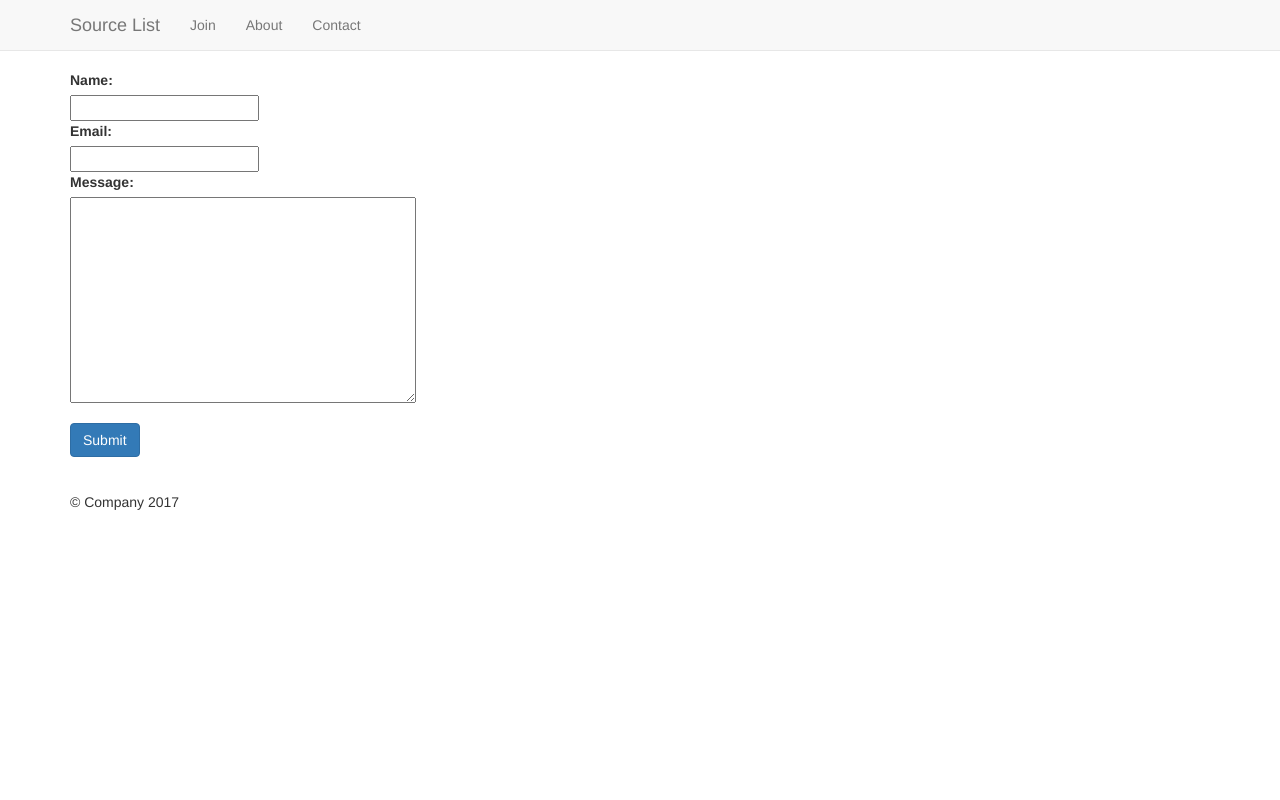
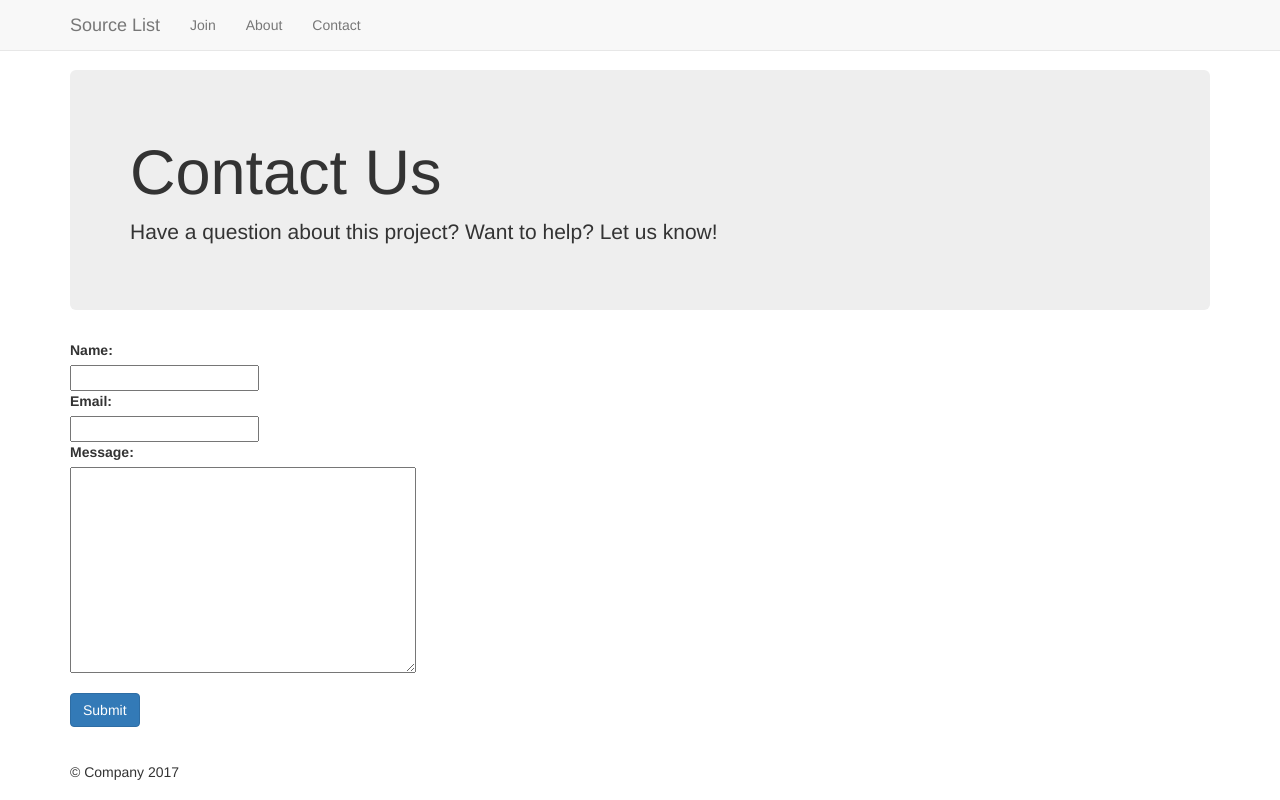
Before and after one commit to greglinch/sourcelist, a Django app: page /contact in a window 1280 px wide. Run offline with Django 3.2, Linux system fonts and the light colour scheme; parts of the project's set-up code (start-up, migrations or seed data) failed here and were passed over; some libraries are stand-ins or nearby versions.

Commit message:
reformat and update contact page

```diff
--- a/templates/contact.html
+++ b/templates/contact.html
@@ -1,7 +1,11 @@
 {% extends 'base.html' %}
 
 {% block main %}
-<div class="">
+<div class="jumbotron">
+    <h1 class="display-3">Contact Us</h1>
+    <p class="lead">Have a question about this project? Want to help? Let us know!</p>
+</div>
+<div class="main-content">
     <form action="" method="POST">
         {% csrf_token %}
         <!-- {{ form.errors }} -->
```
